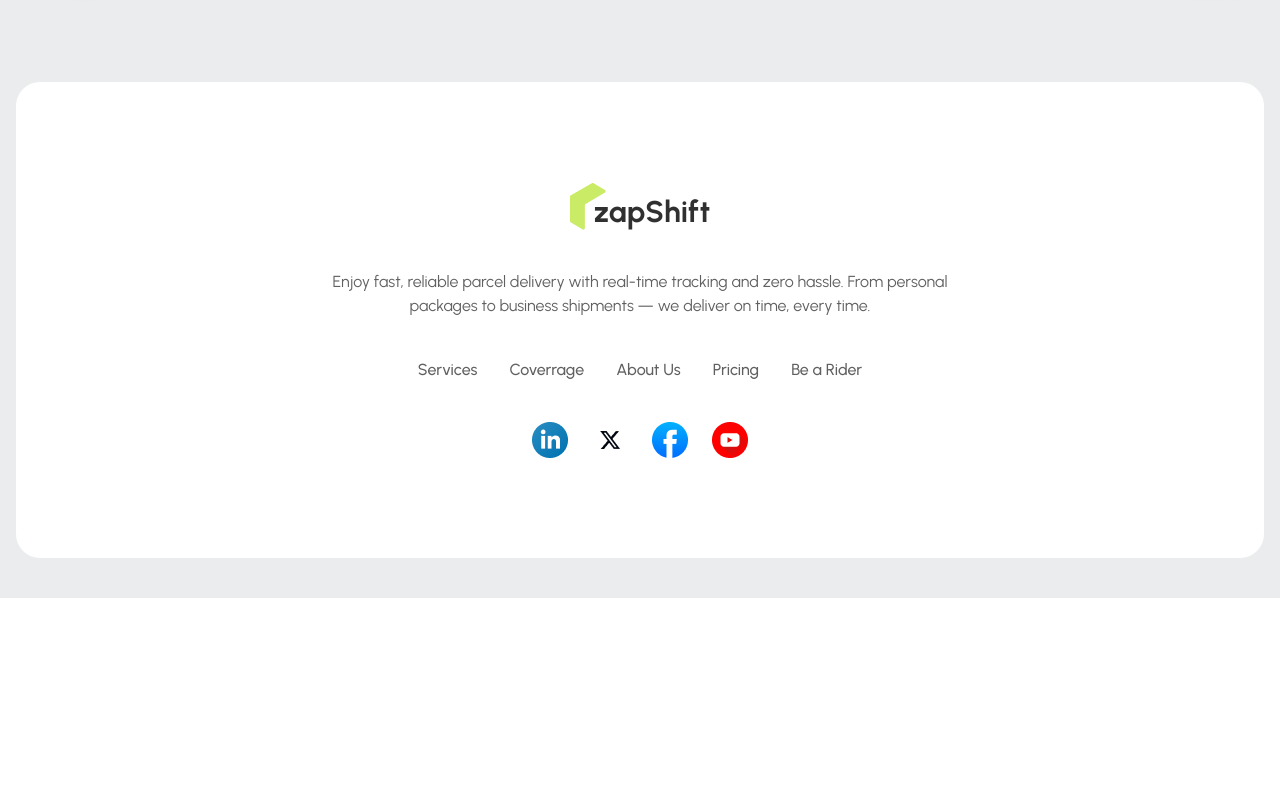
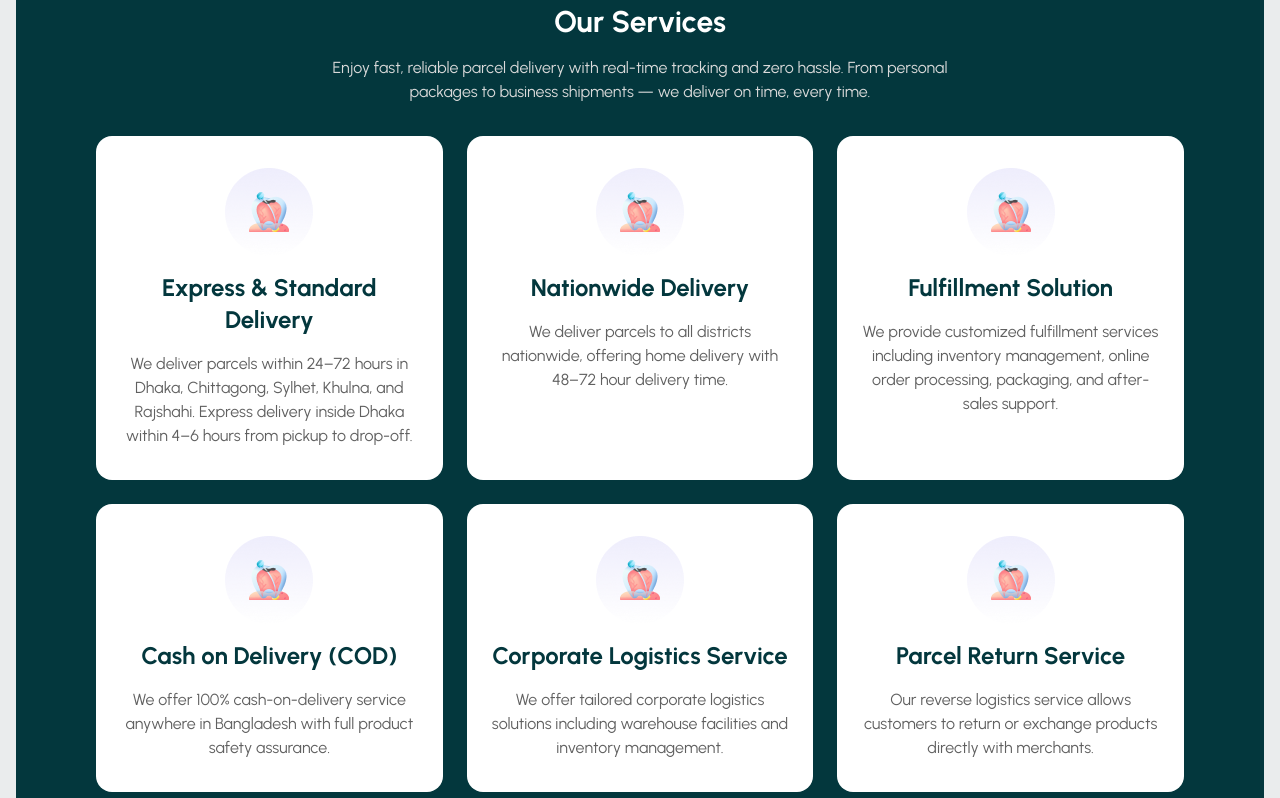
Before and after one commit to naims6/ZapShift, a React (Vite) app: page / in a window 1280 px wide. Shown: the part 1422-2220 px from the top of the page. Before the commit the page ends 2020 px from the top, so only its background shows below. Built offline with nearby package versions, Linux system fonts and the light colour scheme.

Commit message:
our service section added.

```diff
--- a/src/Pages/Home/Home.jsx
+++ b/src/Pages/Home/Home.jsx
@@ -3,12 +3,14 @@ import Banner from "./Banner";
 import "./swiper.css";
 import Brands from "./Brands";
 import HowItWorks from "./HowItWorks";
+import OurServices from "./OurServices";
 
 const Home = () => {
   return (
     <div>
       <Banner />
       <HowItWorks />
+      <OurServices />
       <Brands />
     </div>
   );
--- a/src/Pages/Home/HowItWorks.jsx
+++ b/src/Pages/Home/HowItWorks.jsx
@@ -3,8 +3,8 @@ import { TbTruckDelivery } from "react-icons/tb";
 
 const HowItWorks = () => {
   return (
-    <div className="mx-4 mt-16">
-      <div className="container2">
+    <div className="mx-4 mt-22">
+      <div className="max-w-7xl w-full mx-auto">
         <h2 className="text-2xl lg:text-3xl font-bold mb-10">How It Works</h2>
         <div className="grid grid-cols-1 md:grid-cols-2 lg:grid-cols-4 gap-7">
           {/* first */}
--- /dev/null
+++ b/src/Pages/Home/OurServices.jsx
@@ -0,0 +1,82 @@
+import React from "react";
+import service1 from "../../assets/services/service1.png";
+// service card details
+const serviceCardDetails = [
+  {
+    id: 1,
+    image: service1,
+    title: "Express & Standard Delivery",
+    description:
+      "We deliver parcels within 24–72 hours in Dhaka, Chittagong, Sylhet, Khulna, and Rajshahi. Express delivery inside Dhaka within 4–6 hours from pickup to drop-off.",
+  },
+  {
+    id: 2,
+    image: service1,
+    title: "Nationwide Delivery",
+    description:
+      "We deliver parcels to all districts nationwide, offering home delivery with 48–72 hour delivery time.",
+  },
+  {
+    id: 3,
+    image: service1,
+    title: "Fulfillment Solution",
+    description:
+      "We provide customized fulfillment services including inventory management, online order processing, packaging, and after-sales support.",
+  },
+  {
+    id: 4,
+    image: service1,
+    title: "Cash on Delivery (COD)",
+    description:
+      "We offer 100% cash-on-delivery service anywhere in Bangladesh with full product safety assurance.",
+  },
+  {
+    id: 5,
+    image: service1,
+    title: "Corporate Logistics Service",
+    description:
+      "We offer tailored corporate logistics solutions including warehouse facilities and inventory management.",
+  },
+  {
+    id: 6,
+    image: service1,
+    title: "Parcel Return Service",
+    description:
+      "Our reverse logistics service allows customers to return or exchange products directly with merchants.",
+  },
+];
+
+const OurServices = () => {
+  return (
+    <div className="mx-4 mt-25">
+      <div className="container2 bg-text-primary py-24 px-20 rounded-2xl">
+        {/* our service title */}
+        <div className="text-center">
+          <h1 className="text-2xl lg:text-3xl text-white font-bold">
+            Our Services
+          </h1>
+          <p className="max-w-[650px] mx-auto text-border mt-4 mb-8">
+            Enjoy fast, reliable parcel delivery with real-time tracking and
+            zero hassle. From personal packages to business shipments — we
+            deliver on time, every time.
+          </p>
+        </div>
+        {/* services item */}
+        <div className="grid grid-cols-1 md:grid-cols-2 lg:grid-cols-3 gap-6">
+          {serviceCardDetails.map((card) => (
+            <div
+              key={card.id}
+              className="flex flex-col items-center  text-center bg-surface py-8 px-6 rounded-2xl hover:bg-primary transition-all duration-300"
+            >
+              <img src={card.image} alt={card.title} />
+              <h2 className="text-2xl font-bold my-4">{card.title}</h2>
+              <p className="text-text-secondary">{card.description}</p>
+            </div>
+          ))}
+        </div>
+      </div>
+    </div>
+  );
+};
+
+export default OurServices;
--- a/src/themes.css
+++ b/src/themes.css
@@ -22,7 +22,7 @@
 
 /* 🌞 Light Theme (default) */
 :root {
-  --color-primary: #acc857;
+  --color-primary: #caeb66;
   --color-secondary: #6366f1;
   --color-accent: #f59e0b;
 
```
Also changed, not shown: src/assets/services/service1.png (added).
